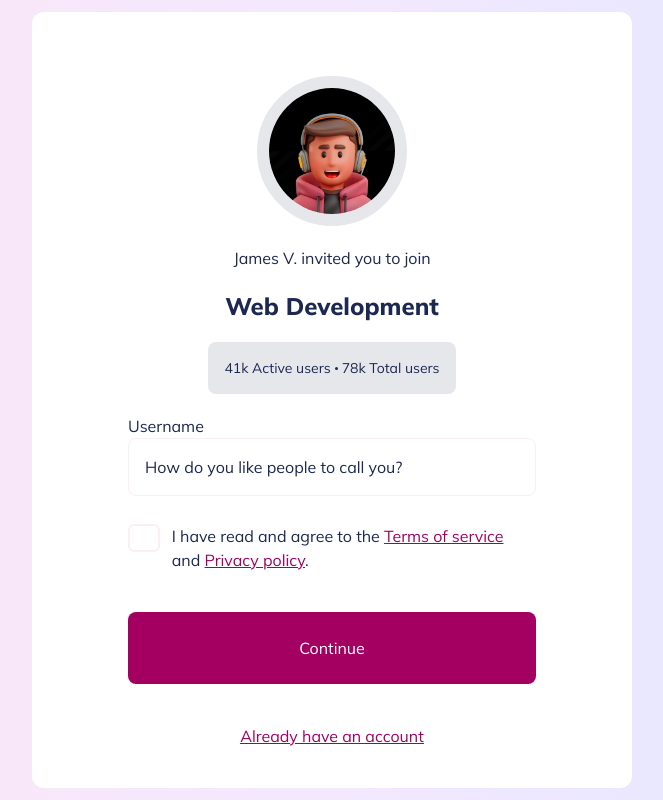
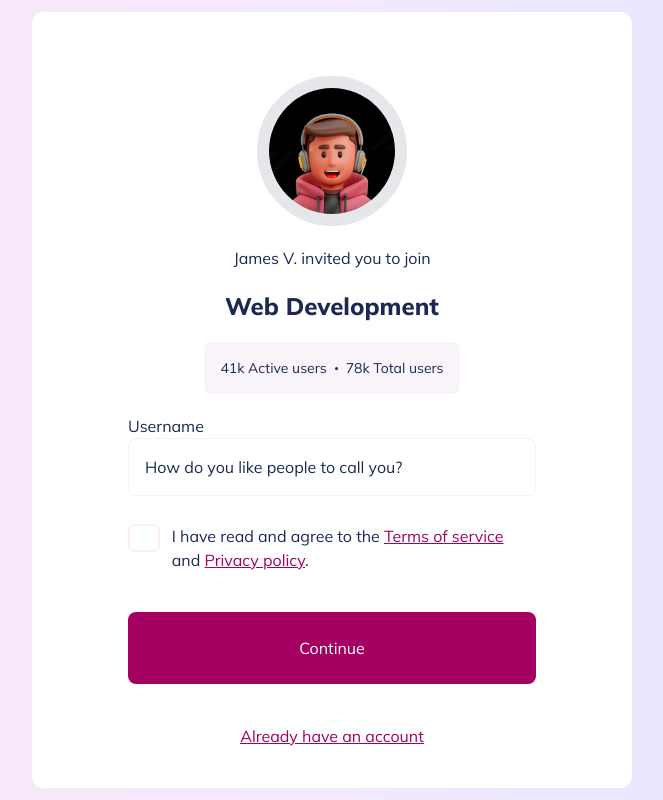
Before and after one commit to PrashanthBalakrishnan/ui-signupchannel, a React (Vite) app: page / in a window 1280 px wide. Shown: the whole page, without its empty margins (308-971 px from the left). Built offline with nearby package versions, Linux system fonts and the light colour scheme.

Commit message:
fixed colors

```diff
--- a/src/App.tsx
+++ b/src/App.tsx
@@ -10,7 +10,7 @@ const data = {
 function App() {
     return (
         <div className="pink_gradient min-h-screen flex justify-center items-center font-mulish text-darkblue font-medium ">
-            <div className="bg-white w-[600px] rounded-xl m-2">
+            <div className="bg-white md:w-[600px] rounded-xl flex items-center flex-col justify-center m-2">
                 <Profile
                     username={data.username}
                     channelName={data.channelName}
--- a/src/components/Profile.tsx
+++ b/src/components/Profile.tsx
@@ -30,7 +30,7 @@ const Profile: React.FC<ProfileProps> = ({
             <div>
                 <h3 className="font-bold md:text-2xl text-lg">{channelName}</h3>
             </div>
-            <div className="flex gap-1 items-center justify-center bg-gray-200 md:p-4 rounded-lg p-2 text-sm flex-col md:flex-row ">
+            <div className="flex gap-2 items-center justify-center bg-white50 md:p-4 rounded-lg p-2 text-sm flex-col md:flex-row ">
                 <p>{activeUsers} Active users</p>
                 <span className="rounded-full w-[3px] h-[3px] bg-darkblue" />
                 <p>{totalUser} Total users</p>
--- a/tailwind.config.js
+++ b/tailwind.config.js
@@ -6,6 +6,7 @@ export default {
             colors: {
                 darkpink: '#A30062',
                 darkblue: '#1C2852',
+                white50: '#F8F4FA',
             },
             fontFamily: {
                 mulish: ['Mulish', 'sans-serif'],
```
